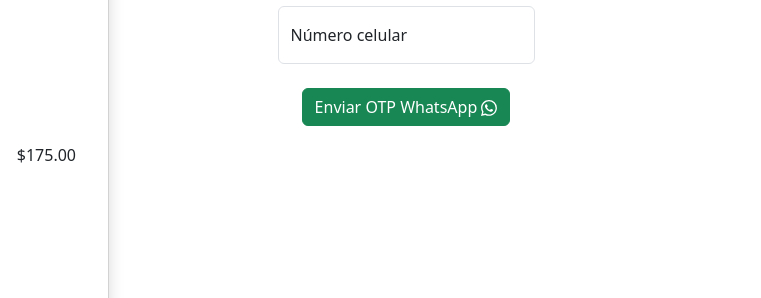
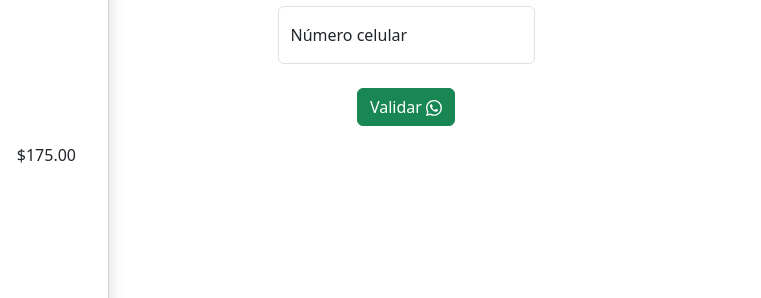
Before and after one commit to DDHM92/Tesis-Prototipo-Pasarela-Pago, a website built with Vite: page index.html in a window 1280 px wide. Shown: the part 520-818 px from the top of the page, 519-1280 px from the left. Built offline with nearby package versions, Linux system fonts and the light colour scheme.

Commit message:
Update index.html

```diff
--- a/index.html
+++ b/index.html
@@ -95,7 +95,7 @@
                 </div>
                 <div class="col-12 my-2">
                   <button type="button" id="BtnSendHsm" class="btn btn-success mb-3">
-                    Enviar OTP WhatsApp
+                    Validar
                     <svg xmlns="http://www.w3.org/2000/svg" width="16" height="16" fill="currentColor"
                       class="bi bi-whatsapp" viewBox="0 0 16 16">
                       <path
```
